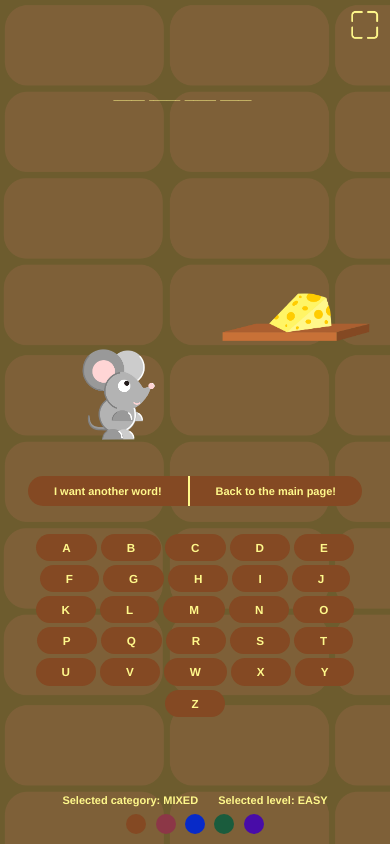
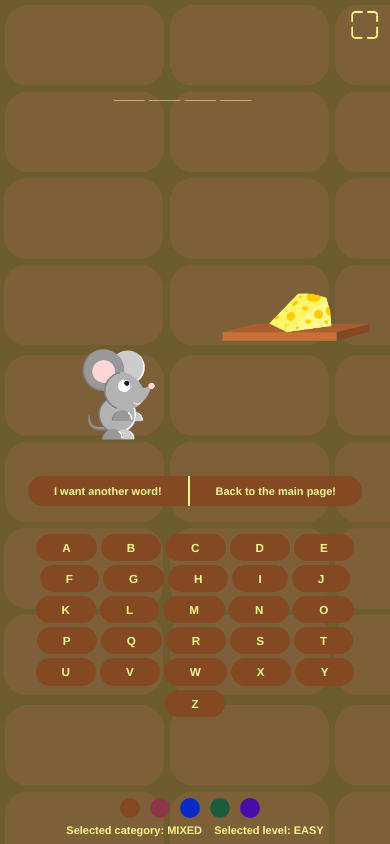
Before and after one commit to DorottyaVarju/feed-the-mouse, a React (Create React App) app: page /#/game in a window 390 px wide. Both pictures are taken after a click on the button "I want another word!". Built offline with nearby package versions, Linux system fonts and the light colour scheme.

Commit message:
colorchange mod

```diff
--- a/src/components/CategoryAndNumOfLettersToChoose.js
+++ b/src/components/CategoryAndNumOfLettersToChoose.js
@@ -5,7 +5,12 @@ import { useNavigate } from 'react-router-dom';
 
 function CategoryAndNumOfLettersToChoose() {
 
-    localStorage.clear();
+    let btnBckgroundClass = localStorage.getItem('btnBckgroundClass');
+    let bodyBckgroundClass = localStorage.getItem('bodyBckgroundClass');
+
+    document.body.classList.add(bodyBckgroundClass);
+
+    localStorage.removeItem('formData');
 
     const [inputs, setInputs] = useState({});
     const navigate = useNavigate();
@@ -39,32 +44,32 @@ function CategoryAndNumOfLettersToChoose() {
             <form onSubmit={handleSubmit}>
                 <label>Enter your name:</label>
                 <br></br>
-                <input type="text" name="name" id="name" autoFocus autoComplete="off" value={gamersName}
+                <input className={btnBckgroundClass} type="text" name="name" id="name" autoFocus autoComplete="off" value={gamersName}
           onChange={(e) => setGamersName(e.target.value)} />
                 <br></br>
                 <br></br>
                 <label>Select a category:</label>
                 <br></br>
-                <select name="category" value={inputs.category || ""} onChange={handleChange}>
-                    <option value="" disabled>Select a category</option>
-                    <option value="entertainment">Entertainment</option>
-                    <option value="nature">Nature</option>
-                    <option value="society">Society</option>
-                    <option value="mixed">Mixed</option>
+                <select name="category" value={inputs.category || ""} className={btnBckgroundClass} onChange={handleChange}>
+                    <option className={btnBckgroundClass} value="" disabled>Select a category</option>
+                    <option className={btnBckgroundClass} value="entertainment">Entertainment</option>
+                    <option className={btnBckgroundClass} value="nature">Nature</option>
+                    <option className={btnBckgroundClass} value="society">Society</option>
+                    <option className={btnBckgroundClass} value="mixed">Mixed</option>
                 </select>
                 <br></br>
                 <br></br>
                 <label>Select a level:</label>
                 <br></br>
-                <select name="level" value={inputs.level || ""} onChange={handleChange}>
-                    <option value="" disabled>Select a level</option>
-                    <option value="easy">Easy</option>
-                    <option value="medium">Medium</option>
-                    <option value="hard">Hard</option>
+                <select className={btnBckgroundClass} name="level" value={inputs.level || ""} onChange={handleChange}>
+                    <option className={btnBckgroundClass} value="" disabled>Select a level</option>
+                    <option className={btnBckgroundClass} value="easy">Easy</option>
+                    <option className={btnBckgroundClass} value="medium">Medium</option>
+                    <option className={btnBckgroundClass} value="hard">Hard</option>
                 </select>
                 <br></br>
                 <br></br>
-                <button type="submit">Let's start!</button>
+                <button className={btnBckgroundClass} type="submit">Let's start!</button>
                 <p id="errorMsg"></p>
             </form>
         </>
--- a/src/components/WordToGuess.js
+++ b/src/components/WordToGuess.js
@@ -11,67 +11,33 @@ import cheese from '../images/cheese.png';
 import { natureAndEasy, natureAndMedium, natureAndDifficult, entertainmentAndEasy, entertainmentAndMedium, entertainmentAndDifficult, societyAndEasy, societyAndMedium, societyAndDifficult, mixedAndEasy, mixedAndMedium, mixedAndDifficult, } from '../Words.js';
 
 function WordToGuess() {
-    const themeChange = (bodyBgColor) => {
+    let btnBckgroundClass = localStorage.getItem('btnBckgroundClass');
+
     let buttons = document.getElementsByTagName('button');
     let selects = document.getElementsByTagName('select');
     let inputs = document.getElementsByTagName('input');
     let options = document.getElementsByTagName('option');
 
-        let color = bodyBgColor;
-        let btnColor;
-
-        switch (color) {
-            case 'rgb(83, 62, 8)':
-                btnColor = '#844923';
-                break;
-            case 'rgb(181, 72, 93)':
-                btnColor = '#8c3747';
-                break;
-            case 'rgb(24, 74, 135)':
-                btnColor = '#072ac8';
-                break;
-            case 'rgb(46, 120, 90)':
-                btnColor = '#1a5c3d';
-                break;
-            case 'rgb(83, 34, 140)':
-                btnColor = '#480ca8';
-                break;
-            default:
-                btnColor = '#844923';
-        }
 
     for (let i = 0; i < buttons.length; i++) {
         let isChildOfColorChangeDiv = document.getElementById('colorChange').contains(buttons[i]);
 
         if (!isChildOfColorChangeDiv) {
-                buttons[i].style.backgroundColor = btnColor;
-                buttons[i].addEventListener('mouseover', () => {
-                    buttons[i].style.backgroundColor = '#fff88bff';
-                    buttons[i].style.color = btnColor;
-                });
-
-                buttons[i].addEventListener('mouseout', () => {
-                    buttons[i].style.backgroundColor = btnColor;
-                    buttons[i].style.color = '#fff88bff';
-                });
+                buttons[i].classList.add(btnBckgroundClass);
         }
     }
 
     for (let i = 0; i < selects.length; i++) {
-            selects[i].style.backgroundColor = btnColor;
+        selects[i].classList.add(btnBckgroundClass);
     }
 
     for (let i = 0; i < inputs.length; i++) {
-            inputs[i].style.backgroundColor = btnColor;
+        inputs[i].classList.add(btnBckgroundClass);
     }
 
     for (let i = 0; i < options.length; i++) {
-            options[i].style.backgroundColor = btnColor;
+        options[i].classList.add(btnBckgroundClass);
     }
-
-    };
-
-    themeChange(window.getComputedStyle(document.body).backgroundColor);
 
     const backToMainPage = () => {
         window.location.href = '/feed-the-mouse/';
@@ -200,11 +166,6 @@ function WordToGuess() {
     return (
         <>
             <div id="gameDiv">
-                <div id="selectedCatAndLevel">
-                    <h1>{gamerName !== '' ? 'Hi, '+gamerName+'!' : ''}</h1>
-                    <h1>Selected category: {category !== undefined ? category.toUpperCase() : ''}</h1>
-                    <h1>Selected level: {level !== undefined ? level.toUpperCase() : ''}</h1>
-                </div>
                 <ul>
                     {linesForWordToGuess}
                     <li className="letterAndLineContainer">
@@ -229,6 +190,10 @@ function WordToGuess() {
                 </div>
             </div>
             <LettersToTry word={word} goodGuess={goodGuess} onGoodLetter={handleGoodLetter}></LettersToTry>
+            <h1 id="gamerName">{gamerName !== '' ? 'Hi, '+gamerName+'!' : ''}</h1>
+            <div id="selectedCatAndLevel">
+                <h1>Selected category: {category !== undefined ? category.toUpperCase() : ''} &nbsp;&nbsp; Selected level: {level !== undefined ? level.toUpperCase() : ''}</h1>
+            </div>
         </>
     )
 
--- a/src/css/ColorChange.css
+++ b/src/css/ColorChange.css
@@ -1,13 +1,14 @@
 #colorChange{
     position: absolute;
-    top: 0;
+    bottom: 0;
     padding: 20px;
-    width: 180px;
-    display: flex;
-    justify-content: space-around;
-    align-items: flex-end;
-    min-height: 700px;
-    z-index: -1;
+    width: 200px;
+    height: 30px;
+    margin-bottom: 10px;
+}
+
+div#colorChange > button{
+    margin-right: 10px;
 }
 
 #pinkBtn, #brownBtn, #blueBtn, #greenBtn, #purpleBtn{
@@ -17,31 +18,49 @@
     height: 20px;
 }
 
-#brownBtn, #brownBtn:hover{
+#brownBtn, #brownBtn:hover, .brownBtnBckground{
     background-color: #844923ff;
 }
 
-#pinkBtn,#pinkBtn:hover{
+.brownBodyBckground{
+    background-color: #533e08d7;
+}
+
+#pinkBtn,#pinkBtn:hover, .pinkBtnBckground{
     background-color: #8c3747;
 }
 
-#blueBtn, #blueBtn:hover{
+.pinkBodyBckground{
+    background-color: #b5485d;
+}
+
+#blueBtn, #blueBtn:hover, .blueBtnBckground{
     background-color: #072ac8;
 }
 
-#greenBtn, #greenBtn:hover{
+.blueBodyBckground{
+    background-color: #184a87;
+}
+
+#greenBtn, #greenBtn:hover, .greenBtnBckground{
     background-color: #1a5c3d;
 }
 
-#purpleBtn, #purpleBtn:hover{
+.greenBodyBckground{
+    background-color: #2e785a;
+}
+
+#purpleBtn, #purpleBtn:hover, .purpleBtnBckground{
     background-color: #480ca8;
 }
 
-@media only screen and (max-width: 768px) {
+.purpleBodyBckground{
+    background-color: #53228c;
+}
+
+@media only screen and (max-width: 800px) {
     #colorChange{
         width: 100%;
-        justify-content: space-evenly;
-        padding: 0px 30%;
-        padding-bottom: 10px;
+        margin-bottom: 20px;
     }
 }
--- a/src/css/WordToGuess.css
+++ b/src/css/WordToGuess.css
@@ -86,28 +86,28 @@ button:hover {
 
 #selectedCatAndLevel {
     position: absolute;
-    top: 0;
-    display: flex;
-    align-items: flex-end;
+    bottom: 0;
     width: 100%;
-    justify-content: center;
-    min-height: 700px;
-    padding-bottom: 20px;
+    height: 30px;
+    z-index: -1;
+    margin-bottom: 10px;
+
 }
 
 div#selectedCatAndLevel > h1 {
     margin: 10px;
-    text-align: left;
     font-size: 18px;
 }
 
-div#selectedCatAndLevel > h1:first-child {
+#gamerName{
+    height: 10px;
     position: absolute;
     top: 0;
     left: 0;
+    margin: 10px;
 }
 
-@media only screen and (max-width: 768px) {
+@media only screen and (max-width: 800px) {
     #gameDiv {
         height: 60vh;
     }
@@ -124,8 +124,12 @@ div#selectedCatAndLevel > h1:first-child {
         height: 1.9rem;
     }
 
-    div#selectedCatAndLevel > h1 {
+    div#selectedCatAndLevel > h1, #gamerName {
         font-size: 16px;
+    }
+
+    #selectedCatAndLevel {
+        margin-bottom: 0px;
     }
 
     .letterAboveLine {
@@ -159,7 +163,7 @@ div#selectedCatAndLevel > h1:first-child {
         font-size: 11px;
     }
 
-    div#selectedCatAndLevel > h1 {
+    div#selectedCatAndLevel > h1, #gamerName {
         font-size: 11px;
     }
 
```
Also changed, not shown: src/components/ColorChange.js (+53 -31 lines). Lines whose indentation alone changed are shown as unchanged.
